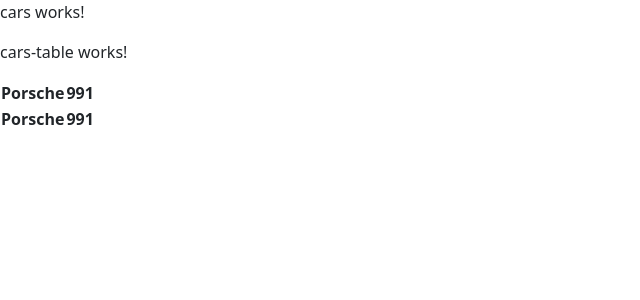
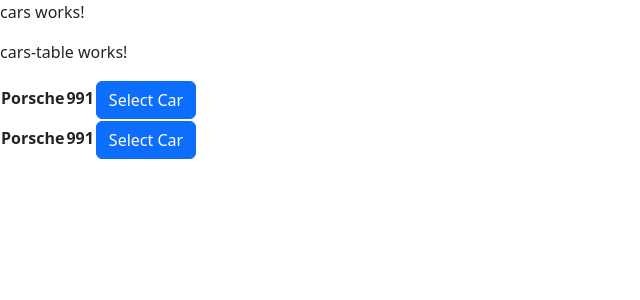
Before and after one commit to NkITaa/firstSteps, an Angular app: page / in a window 1280 px wide. Shown: the top 300 px of the page, without its empty margins (0-640 px from the left). Built offline with nearby package versions, Linux system fonts and the light colour scheme.

Commit message:
passing data in and from child

```diff
--- a/src/app/cars/cars-table/cars-table.component.html
+++ b/src/app/cars/cars-table/cars-table.component.html
@@ -8,5 +8,10 @@
     <th>
       {{ car.model }}
     </th>
+    <th>
+      <button class="btn btn-primary" (click)="selectCar(car)">
+        Select Car
+      </button>
+    </th>
   </table>
 </div>
--- a/src/app/cars/cars-table/cars-table.component.ts
+++ b/src/app/cars/cars-table/cars-table.component.ts
@@ -1,4 +1,4 @@
-import { Component, Input, OnInit } from '@angular/core';
+import { Component, EventEmitter, Input, OnInit, Output } from '@angular/core';
 import { Car } from '../cars';
 
 @Component({
@@ -9,5 +9,11 @@
 export class CarsTableComponent implements OnInit {
   @Input() cars: Car[] = [];
 
+  @Output() selectedCar = new EventEmitter<Car>();
+
   ngOnInit(): void {}
+
+  selectCar(car: Car) {
+    this.selectedCar.emit(car);
+  }
 }
--- a/src/app/cars/cars.component.html
+++ b/src/app/cars/cars.component.html
@@ -1,3 +1,6 @@
 <p>cars works!</p>
 
-<app-cars-table [cars]="cars"></app-cars-table>
+<app-cars-table
+  [cars]="cars"
+  (selectedCar)="currentCar($event)"
+></app-cars-table>
--- a/src/app/cars/cars.component.ts
+++ b/src/app/cars/cars.component.ts
@@ -16,4 +16,8 @@
       { brand: 'Porsche', model: '991' },
     ];
   }
+
+  currentCar(car: Car) {
+    console.log(car);
+  }
 }
```
